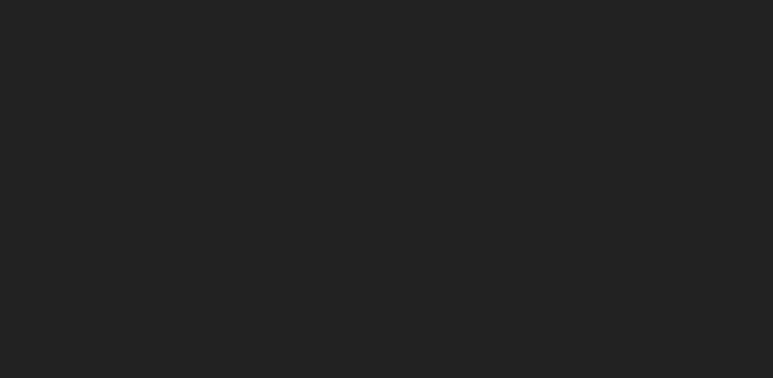
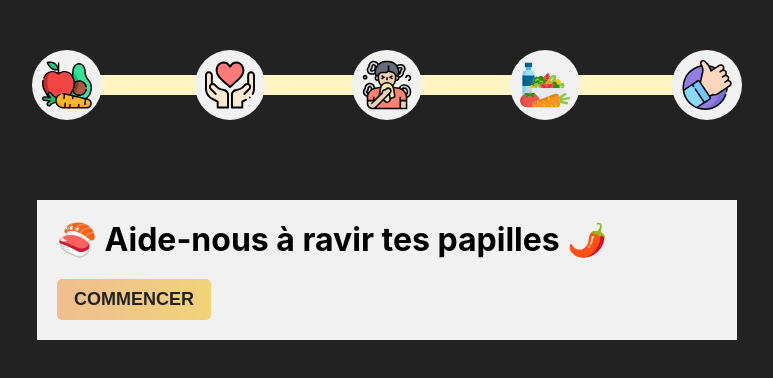
Before and after one commit to Cecile-Hirschauer/ReactJS_ValidationFormulaire, a React (Create React App) app: page / in a window 1280 px wide. Shown: the top 378 px of the page, without its empty margins (253-1026 px from the left). Built offline with nearby package versions, Linux system fonts and the light colour scheme.

Commit message:
Create indicator & cards

```diff
--- a/src/App.js
+++ b/src/App.js
@@ -1,9 +1,10 @@
 import "./App.css";
+import Multiform from "./Components/MultiForm/Multiform";
 
 function App() {
   return (
     <div className="App">
-
+      <Multiform />
     </div>
   );
 }
--- /dev/null
+++ b/src/Components/MultiForm/Indicator/Indicator.js
@@ -0,0 +1,38 @@
+import React from 'react';
+import './Indicator.css';
+import healthy from './icons/healthy.svg';
+import love from './icons/love.svg';
+import allergy from './icons/allergy.svg';
+import thumb from './icons/thumb.svg';
+import diet from './icons/diet.svg';
+
+
+export default function Indicator() {
+  return (
+    <div className='container-indicator'>
+        <div className="container-lines">
+            <div className="line upper-line">
+
+            </div>
+            <div className="line under-line"></div>
+        </div>
+        <div className="container-img">
+            <div className="bloc-img">
+                <img src={healthy} alt="healthy" />
+            </div>
+            <div className="bloc-img">
+                <img src={love} alt="love" />
+            </div>
+            <div className="bloc-img">
+                <img src={allergy} alt="allergy" />
+            </div>
+            <div className="bloc-img">
+                <img src={diet} alt="diet" />
+            </div>
+            <div className="bloc-img">
+                <img src={thumb} alt="thumb" />
+            </div>
+        </div>
+    </div>
+  );
+}
--- /dev/null
+++ b/src/Components/MultiForm/Infos/CardBegin.js
@@ -0,0 +1,13 @@
+import React from "react";
+import "./Card.css";
+
+function CardBegin() {
+  return (
+    <div className="card">
+      <h1>🍣 Aide-nous à ravir tes papilles 🌶️</h1>
+      <button>COMMENCER</button>
+    </div>
+  );
+}
+
+export default CardBegin;
--- /dev/null
+++ b/src/Components/MultiForm/Infos/CardEnd.js
@@ -0,0 +1,13 @@
+import React from "react";
+import "./Card.css";
+
+function CardEnd() {
+  return (
+    <div className="card">
+      <h1>Bravissimo !</h1>
+      <p>On peut maintenant te proposer des plats en fonction de tes goûts.</p>
+    </div>
+  );
+}
+
+export default CardEnd;
--- /dev/null
+++ b/src/Components/MultiForm/Multiform.js
@@ -0,0 +1,24 @@
+import React, {useState} from 'react';
+import './MultiForm.css';
+import Indicator from './Indicator/Indicator';
+import CardBegin from './Infos/CardBegin';
+import CardEnd from './Infos/CardEnd';
+
+export default function Multiform() {
+
+    const [formIndex, setFormIndex] = useState(1);
+    const [allFormData, setAllFormData] = useState({
+        dietForm: "",
+        foodStyle: [],
+        allergies: [],
+        prefs: {}
+    });
+
+  return (
+  <div className='container-multiform'>
+      <Indicator />
+      {/* <CardEnd /> */}
+      <CardBegin />
+  </div>
+  );
+}
```
Also changed, not shown: 1 other file (tests, documents, lock files or other folders).
